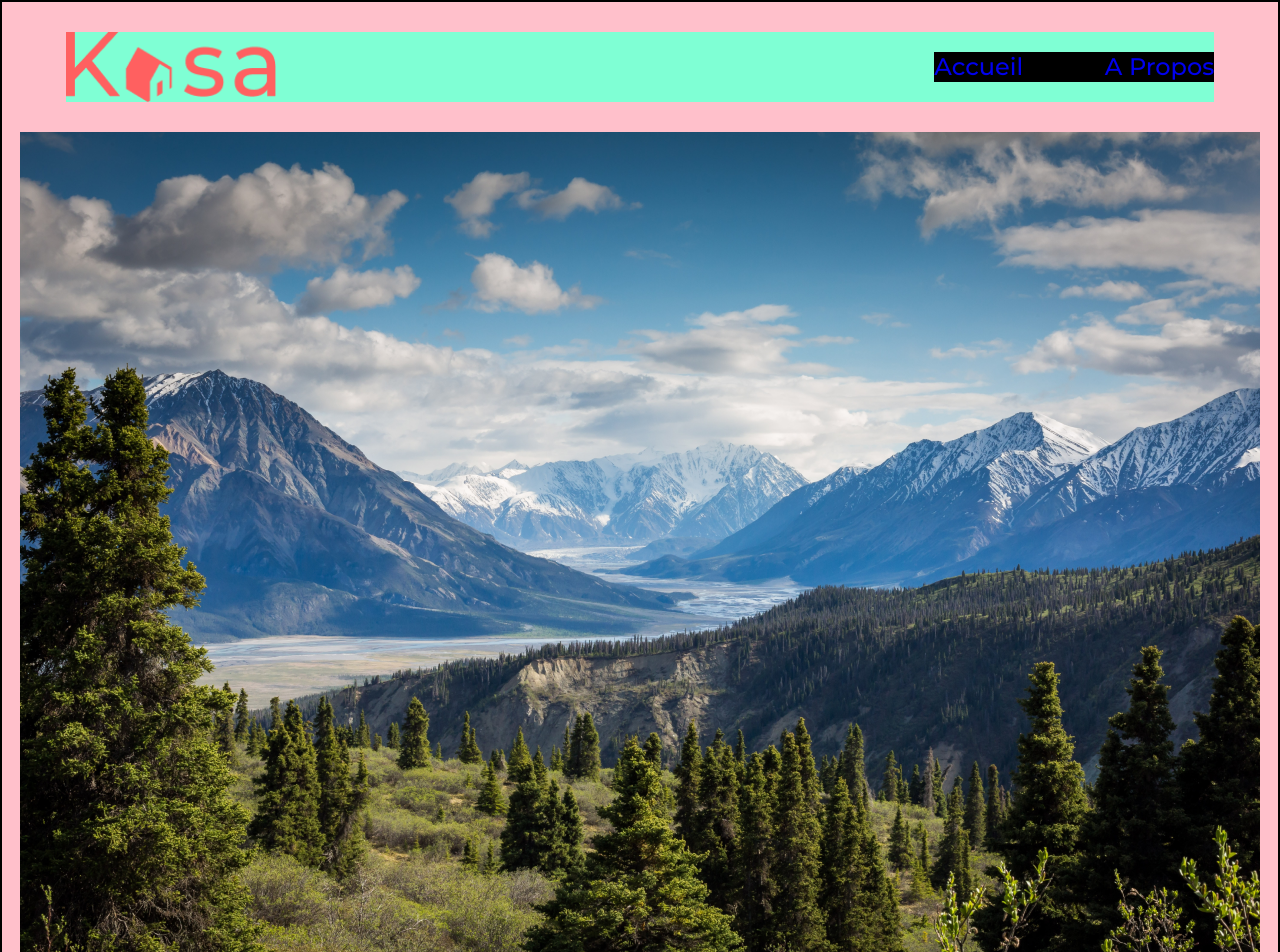
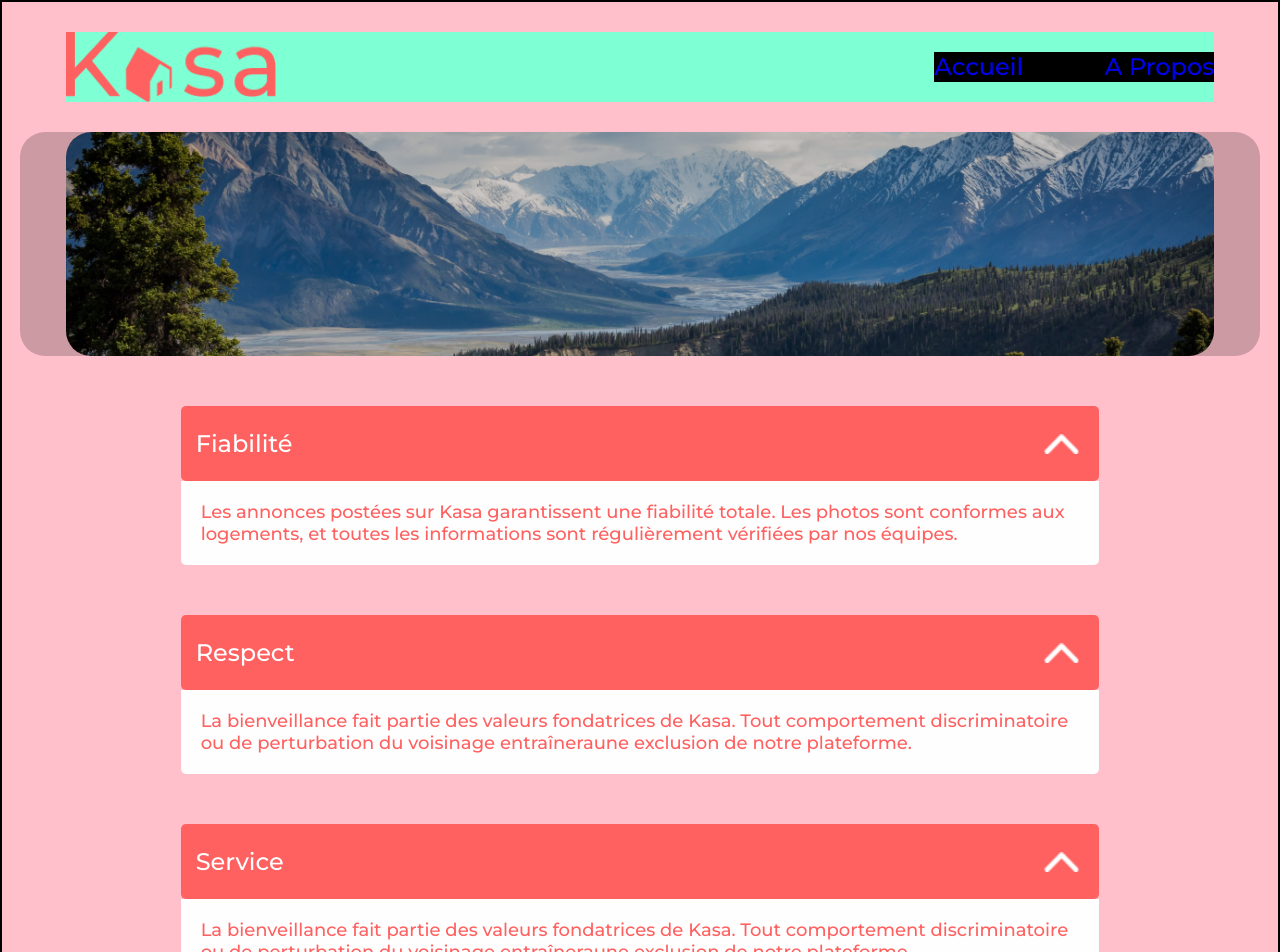
Before and after one commit to AudreyYuedra/Kasa_OC_P8, a React (Create React App) app: page /About in a window 1280 px wide. Shown: the top 952 px of the page. Built offline with nearby package versions, Linux system fonts and the light colour scheme.

Commit message:
page about + style (collapse non effectif)

```diff
--- a/src/components/Collapse.jsx
+++ b/src/components/Collapse.jsx
@@ -3,30 +3,27 @@ import Arrow_Collapse from "../assets/arrow_collapse.png";
 import "../styles/App.css";
 
 function Collapse({ title, content }) {
-  const [open, setOpen] = useState(false); //état de base du collapse fermé
+  const [close, setClose] = useState(true); //état de base du collapse => fermé
 
-  //comportement
-  //* ouvrir ou fermer collapse au clic sur flèche + rotation flèche
+  //* ouvrir ou fermer collapse au clic
   const toggleCollapse = () => {
-    setOpen(!open);
-    console.log(open);
+    setClose(!close); // donc false => ouvert
+    console.log(close);
   };
 
-  //render
   return (
     <div className="collapse">
-      <div className="title-collapse">
+      <div className="title-collapse" onClick={toggleCollapse}>
         <p>{title}</p>
         <img
-          onClick={toggleCollapse}
           src={Arrow_Collapse}
           alt="flèche ouvrante et fermante"
-          className={`arrow-collapse ${open ? "arrow-up" : "arrow-down"}`} // true 1ère value et false 2ns valeur
+          className={`arrow-collapse ${close ? "arrow-up" : "arrow-down"}`} // 1ère value => true ; 2nd value => false
         />
       </div>
-      <p className={`txt-collapse ${open ? "txt-close" : "txt-open"}`}>
-        {content}
-      </p>
+      <div className={close ? "txt-close" : "txt-open"}>
+        <p className="txt-collapse">{content}</p>
+      </div>
     </div>
   );
 }
--- a/src/pages/About.jsx
+++ b/src/pages/About.jsx
@@ -6,9 +6,9 @@ import "../styles/App.css";
 
 function About() {
   return (
-    <main>
+    <main className="main-about">
       <Banner imageUrl={Banner_About} />
-      <div className="about">
+      <div className="container-collapse">
         {AboutDatas.map((data, index) => (
           <Collapse key={index} title={data.title} content={data.description} />
         ))}
--- a/src/styles/App.css
+++ b/src/styles/App.css
@@ -81,6 +81,40 @@ footer .rights {
   margin-bottom: 25px;
 }
 
+.banner {
+  width: 100%;
+  max-width: 1240px;
+  height: 224px;
+  display: flex;
+  justify-content: center;
+  align-items: center;
+  margin-bottom: 50px;
+}
+.banner h1 {
+  font-size: 48px;
+  position: absolute;
+  z-index: 2;
+}
+.banner .opacity {
+  width: 100%;
+  max-width: 1240px;
+  height: 224px;
+  position: absolute;
+  z-index: 1;
+  border-radius: 25px;
+  background-color: #000000;
+  opacity: 0.2;
+}
+.banner img {
+  border-radius: 25px;
+  position: relative;
+  height: 100%;
+  width: 100%;
+  max-width: 1240px;
+  -o-object-fit: cover;
+     object-fit: cover;
+}
+
 .main-home {
   border: solid 2px green;
   width: 90%;
@@ -89,40 +123,6 @@ footer .rights {
   flex-direction: column;
   justify-content: center;
   align-items: center;
-}
-.main-home .banner {
-  width: 100%;
-  max-width: 1240px;
-  height: 224px;
-  display: flex;
-  justify-content: center;
-  align-items: center;
-  margin-bottom: 50px;
-  border: solid 2px red;
-}
-.main-home .banner h1 {
-  font-size: 48px;
-  position: absolute;
-  background-color: bisque;
-  z-index: 2;
-}
-.main-home .banner .opacity {
-  width: 100%;
-  max-width: 1240px;
-  height: 224px;
-  position: absolute;
-  z-index: 1;
-  background-color: #000000;
-  opacity: 0.2;
-}
-.main-home .banner img {
-  border-radius: 25px;
-  position: relative;
-  height: 100%;
-  width: 100%;
-  max-width: 1240px;
-  -o-object-fit: cover;
-     object-fit: cover;
 }
 
 .gallery {
@@ -164,8 +164,18 @@ footer .rights {
   cursor: pointer;
 }
 
-.about {
-  border: solid 2px blue;
+/*** collapse page About ***/
+.main-about {
+  width: 90%;
+  max-width: 1240px;
+  display: flex;
+  flex-direction: column;
+  justify-content: center;
+  align-items: center;
+}
+
+/*** fin ***/
+.container-collapse {
   display: flex;
   flex-direction: column;
   justify-content: center;
@@ -173,13 +183,12 @@ footer .rights {
   width: 80%;
   max-width: 1024px;
 }
-
-.collapse {
+.container-collapse .collapse {
   display: flex;
   flex-direction: column;
-  margin-bottom: 25px;
+  margin-bottom: 50px;
 }
-.collapse .title-collapse {
+.container-collapse .collapse .title-collapse {
   height: 55px;
   border-radius: 5px;
   display: flex;
@@ -190,39 +199,33 @@ footer .rights {
   font-size: 24px;
   color: #FFFFFF;
   background-color: #FF6060;
-}
-.collapse .title-collapse:hover {
   cursor: pointer;
 }
-.collapse .title-collapse .arrow-collapse {
+.container-collapse .collapse .title-collapse .arrow-collapse {
   width: 35px;
   height: 20px;
 }
-.collapse .title-collapse .arrow-collapse .arrow-up {
+.container-collapse .collapse .title-collapse .arrow-collapse .arrow-up {
   transition: transform 0.3s ease-in-out;
   transform: rotate(0);
 }
-.collapse .title-collapse .arrow-collapse .arrow-down {
+.container-collapse .collapse .title-collapse .arrow-collapse .arrow-down {
   transition: transform 0.3s ease-in-out;
   transform: rotate(-180deg);
 }
-.collapse .txt-collapse {
+.container-collapse .collapse .txt-collapse {
   font-size: 18px;
   color: #FF6060;
   background-color: #FEFEFE;
   border-bottom-left-radius: 5px;
   border-bottom-right-radius: 5px;
   padding: 20px;
-  transition: max-height 0.5s ease-in;
 }
-.collapse .txt-collapse .txt-open {
-  margin-top: -10px;
-  max-height: 400px;
+.container-collapse .collapse .txt-collapse .txt-open {
+  visibility: visible;
 }
-.collapse .txt-collapse .txt-close {
-  max-height: 0;
-  margin-top: -10px;
-  transition: max-height 0.5s ease-out;
+.container-collapse .collapse .txt-collapse .txt-close {
+  visibility: collapse;
 }
 
 .carousel {
--- a/src/styles/App.scss
+++ b/src/styles/App.scss
@@ -2,7 +2,7 @@
 @import "_mixins.scss";
 
 
-/////////////////////// APP - check
+////////// APP - check //////////
 * {
     margin: 0;
     padding: 0;
@@ -22,7 +22,8 @@ body {
     }
 }
 
-///////////////// HEADER  - check
+
+////////// HEADER //////////
 header {
     width: 90%;
     max-width: 1240px;
@@ -62,7 +63,8 @@ header {
     }
 }
 
-/////////////////// FOOTER - prob end
+
+////////// FOOTER -check //////////
 footer {
     width: 100%;
     height: 210px;
@@ -82,24 +84,17 @@ footer {
     }
 }
 
-////////////// PAGE HOME
-/////////////////////// BANNER - check
-.main-home {
-    border: solid 2px green;
-    width: 90%;
-    max-width: 1240px;
-    @include column-center;
+
+////////// BANNER - check //////////
 .banner {
     width: 100%;
     max-width: 1240px;
     height: 224px;
     @include center;
     margin-bottom: 50px;
-        border: solid 2px red;
     & h1 {
         font-size: $banner;
         position: absolute;
-            background-color: bisque;
         z-index: 2;
         }
     & .opacity {
@@ -108,11 +103,12 @@ footer {
         height: 224px;
         position: absolute;
         z-index: 1;
+        border-radius: $round;
         background-color: $bg-color-second;
         opacity: 0.2;
     }
     & img {
-            border-radius: 25px;
+        border-radius: $round;
         position: relative;
         height: 100%;
         width: 100%;
@@ -120,10 +116,20 @@ footer {
         object-fit: cover;
     }
 }
+
+
+//
+
+.main-home {
+    border: solid 2px green;
+    width: 90%;
+    max-width: 1240px;
+    @include column-center;
+
 }
 
 
-/// ////////////////// GALLERY - no show
+/// ////////////////// GALLERY
 .gallery {
     max-width: 1240px;
     padding: 25px;
@@ -162,17 +168,23 @@ footer {
     }
 }
 
-///////////////////// ABOUT
-.about {
-    border: solid 2px blue;
+////////// COLLAPSE //////////
+
+/*** collapse page About ***/
+.main-about {
+    width: 90%;
+    max-width: 1240px;
+    @include column-center;
+}
+/*** fin ***/
+
+.container-collapse {
     @include column-center;
     width: 80%;
     max-width: 1024px;
-}
-
-.collapse {
+    & .collapse {
         @include column;
-    margin-bottom: 25px;
+        margin-bottom: 50px;
         & .title-collapse {
             height: 55px;
             border-radius: 5px;
@@ -182,9 +194,7 @@ footer {
             font-size: $second;
             color: $general-color;
             background-color: $primary-color;
-        &:hover {
             cursor: pointer;
-        }
             & .arrow-collapse {
                 width: 35px;
                 height: 20px;
@@ -205,15 +215,18 @@ footer {
             border-bottom-left-radius: 5px;
             border-bottom-right-radius: 5px;
             padding: 20px;
-        transition: max-height 0.5s ease-in;
+            //transition: max-height 0.5s ease-in;
             & .txt-open {
-            margin-top: -10px;
-            max-height: 400px;
+                visibility: visible;
+                //margin-top: -10px;
+                //max-height: 400px;
             }
             & .txt-close {
-            max-height: 0;
-            margin-top: -10px;
-            transition: max-height 0.5s ease-out;
+                visibility: collapse;
+                //max-height: 0;
+                //margin-top: -10px;
+                //transition: max-height 0.5s ease-out;
+            }
         }
     }
 }
```
Also changed, not shown: 1 other file (tests, documents, lock files or other folders). Lines whose indentation alone changed are shown as unchanged.
